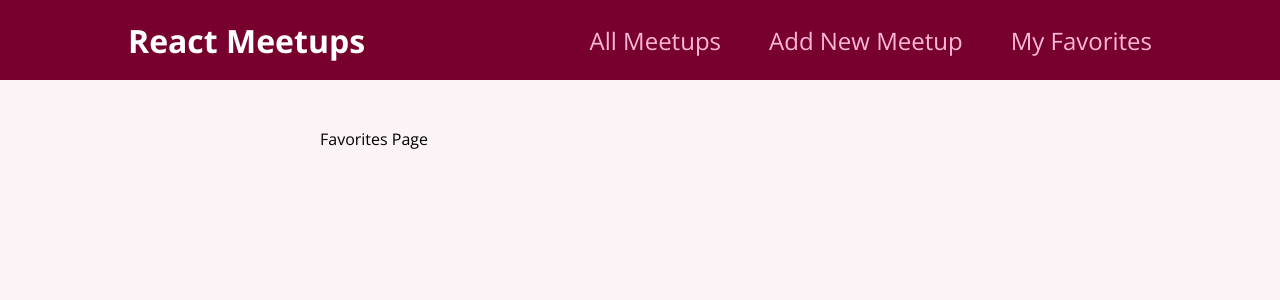
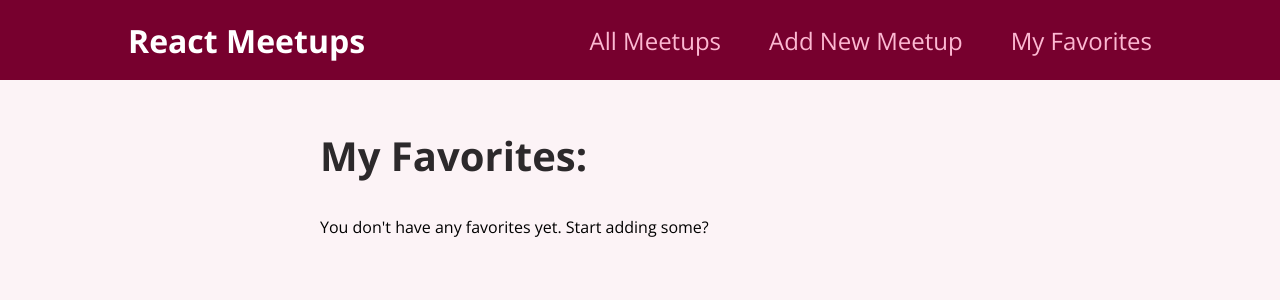
Before and after one commit to mark-francisco/react-basic-app, a React (Create React App) app: page /favorites in a window 1280 px wide. Shown: the top 300 px of the page. Built offline with nearby package versions, Linux system fonts and the light colour scheme.

Commit message:
add favorites page

```diff
--- a/src/pages/Favorites.js
+++ b/src/pages/Favorites.js
@@ -1,5 +1,25 @@
+import { useContext } from "react";
+import MeetupList from "../components/meetups/MeetupList";
+
+import FavoritesContext from "../store/favorites-context";
+
 function FavoritesPage() {
-  return <div>Favorites Page</div>;
+  const favoritesCtx = useContext(FavoritesContext);
+
+  let content;
+
+  if (favoritesCtx.totalFavorites === 0) {
+    content = <p>You don't have any favorites yet. Start adding some?</p>;
+  } else {
+    content = <MeetupList meetups={favoritesCtx.favorites} />;
+  }
+
+  return (
+    <section>
+      <h1>My Favorites:</h1>
+      {content}
+    </section>
+  );
 }
 
 export default FavoritesPage;
```
